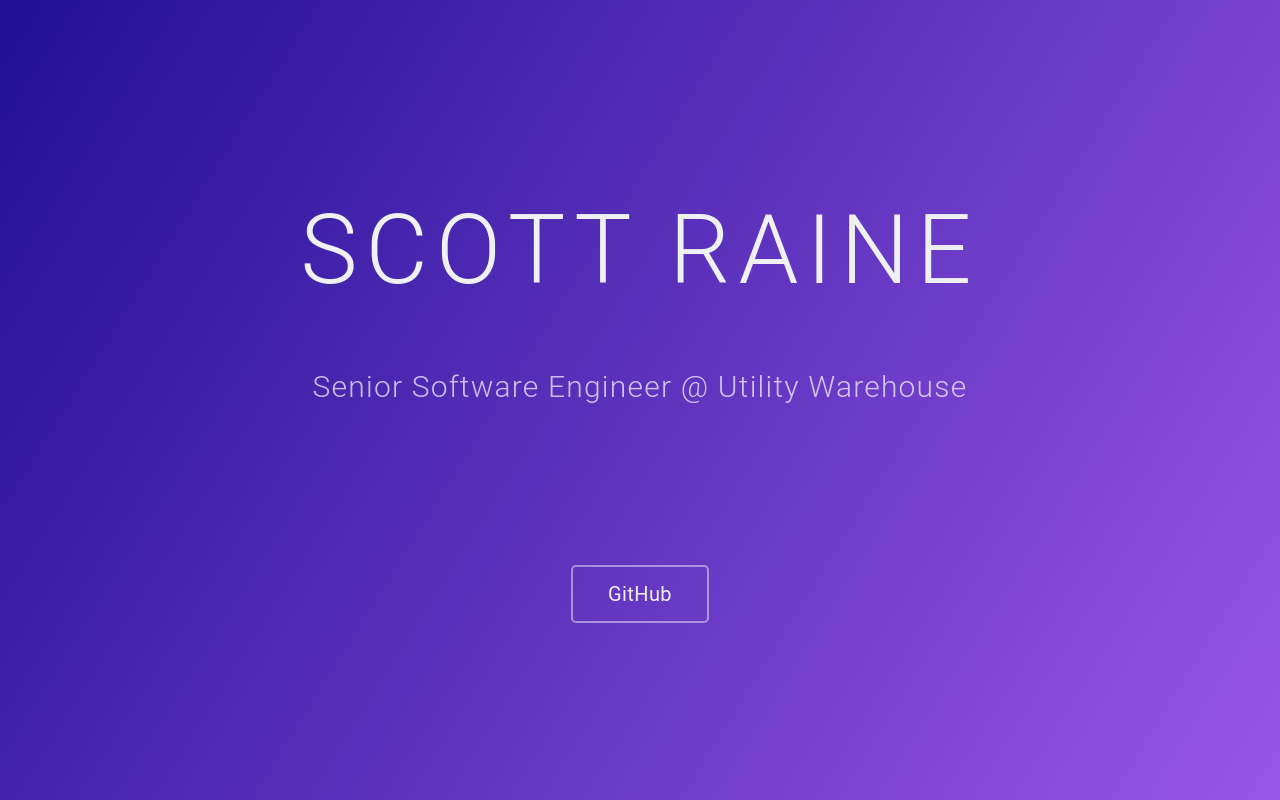
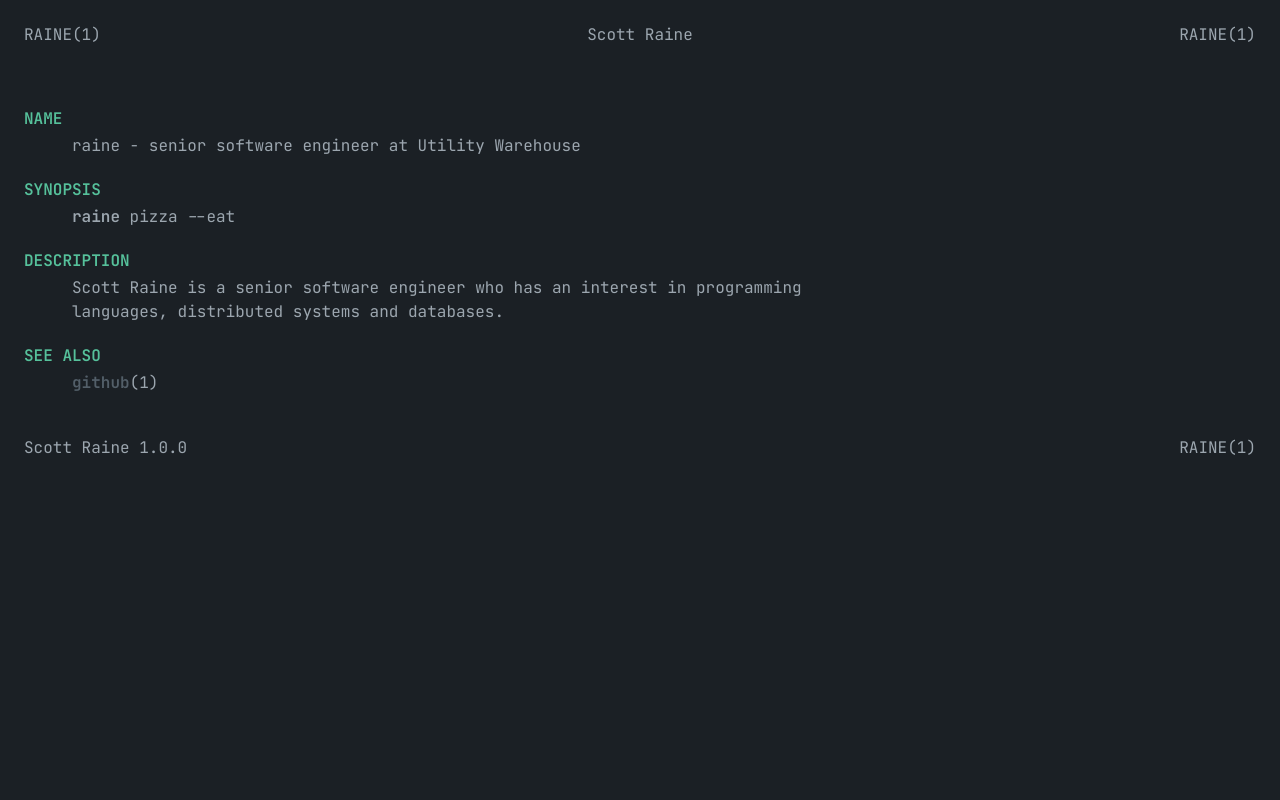
Before and after one commit to nylar/raine-sh, a plain HTML site: page index.html in a window 1280 px wide. Drawn offline with Linux system fonts and the light colour scheme.

Commit message:
New site

```diff
--- a/index.html
+++ b/index.html
@@ -3,14 +3,9 @@
     <head>
         <title>Scott Raine - Senior Software Engineer</title>
         <meta charset="utf-8"/>
-	<link href='https://fonts.googleapis.com/css?family=Arvo:400' rel='stylesheet' type='text/css'>
+	<link rel="preconnect" href="https://fonts.gstatic.com">
+	<link href="https://fonts.googleapis.com/css2?family=JetBrains+Mono:wght@400;600&display=swap" rel="stylesheet">
 	<style>
-	  *,
-	  *::before,
-	  *::after {
-	      box-sizing: border-box;
-	  }
-
 	  body,
 	  h1,
 	  h2,
@@ -24,64 +19,67 @@
 	      margin: 0;
 	  }
 	  * {
-	      font-family: 'Roboto', sans-serif;
-	      font-style: normal;
+	      font-family: 'JetBrains Mono', monospace;
+	      font-weight: 400;
+		  font-size: 16px;
 	  }
 	  body {
-	      background: #9956E6;
-	      background: -webkit-linear-gradient(top left, #210F94, #9956E6);
-	      background: -moz-linear-gradient(top left, ##210F94, #9956E6);
-	      background: linear-gradient(to bottom right, ##210F94, #9956E6);
-	      display: flex;
-	      flex-direction: column;
-	      justify-content: center;
-	      min-height: 100vh;
-	      text-align: center;
+	      background: #1B2025;
+		  color: #9CA6AF;
+		  padding: 1.5em;
 	  }
 	  h1 {
-	      color: #EEF0F2;
-	      font-size: 96px;
-	      font-weight: 300;
-	      letter-spacing: 0.085em;
-	      line-height: 112px;
-	      text-transform: uppercase;
+		  display: flex;
+		  justify-content: space-between;
 	  }
 	  h2 {
-	      color: rgba(255, 255, 255, 0.7);
-	      font-weight: 300;
-	      font-size: 30px;
-	      letter-spacing: 0.04em;
-	      line-height: 42px;
-	      margin-top: 60px;
-	  }
-	  div {
-	      margin-top: 175px;
+	      color: #56C19B;
+	      font-weight: 600;
+		  margin-bottom: 5px;
+		  text-transform: uppercase;
 	  }
 	  a {
-	      border: 2px solid rgba(238, 240, 242, 0.5);
-	      border-radius: 5px;
-	      color: #EEF0F2;
-	      font-weight: normal;
-	      font-size: 20px;
-	      letter-spacing: 0.02em;
-	      line-height: 23px;
-	      padding: 15px 35px;
-	      text-decoration: none;
+		  color: #535F69;
+		  text-decoration: none;
+	  }
+	  p {
+		  margin-left: 3em;
+		  max-width: 79ch;
+		  line-height: 1.5em;
+	  }
+	  a:hover {
+		  color: #C1CCD6;
 	      transition: 0.4s all ease-in-out;
 	  }
-	  a:hover {
-	      background: #EEF0F2;
-	      border: 2px solid #EEF0F2;
-	      border-radius: 5px;
-	      color: #9956E6;
-	      filter: drop-shadow(0px 3px 10px rgba(0, 0, 0, 0.1));
-	      transition: 0.4s all ease-in-out;
+	  strong {
+		  font-weight: 600;
+	  }
+	  br {
+		  display: block;
+		  margin-bottom: 1.5em;
 	  }
 	</style>
     </head>
     <body>
-      <h1>Scott Raine</h1>
-      <h2>Senior Software Engineer @ Utility Warehouse</h2>
-      <div><a href="https://github.com/nylar">GitHub</a></div>
+	  <h1>
+		<span>RAINE(1)</span><span>Scott Raine</span><span>RAINE(1)</span>
+	  </h1>
+	  <br />
+	  <br />
+	  <br />
+	  <h2>Name</h2>
+	  <p>raine - senior software engineer at Utility Warehouse</p>
+	  <br />
+	  <h2>Synopsis</h2>
+	  <p><strong>raine</strong> pizza --eat</p>
+	  <br />
+	  <h2>Description</h2>
+	  <p>Scott Raine is a senior software engineer who has an interest in programming languages, distributed systems and databases.</p>
+	  <br />
+	  <h2>See Also</h2>
+	  <p><a href="https://github.com/nylar"><strong>github</strong></a>(1)</p>
+	  <br />
+	  <br />
+	  <h1><span>Scott Raine 1.0.0</span><span>RAINE(1)</span></h1>
     </body>
 </html>
```
